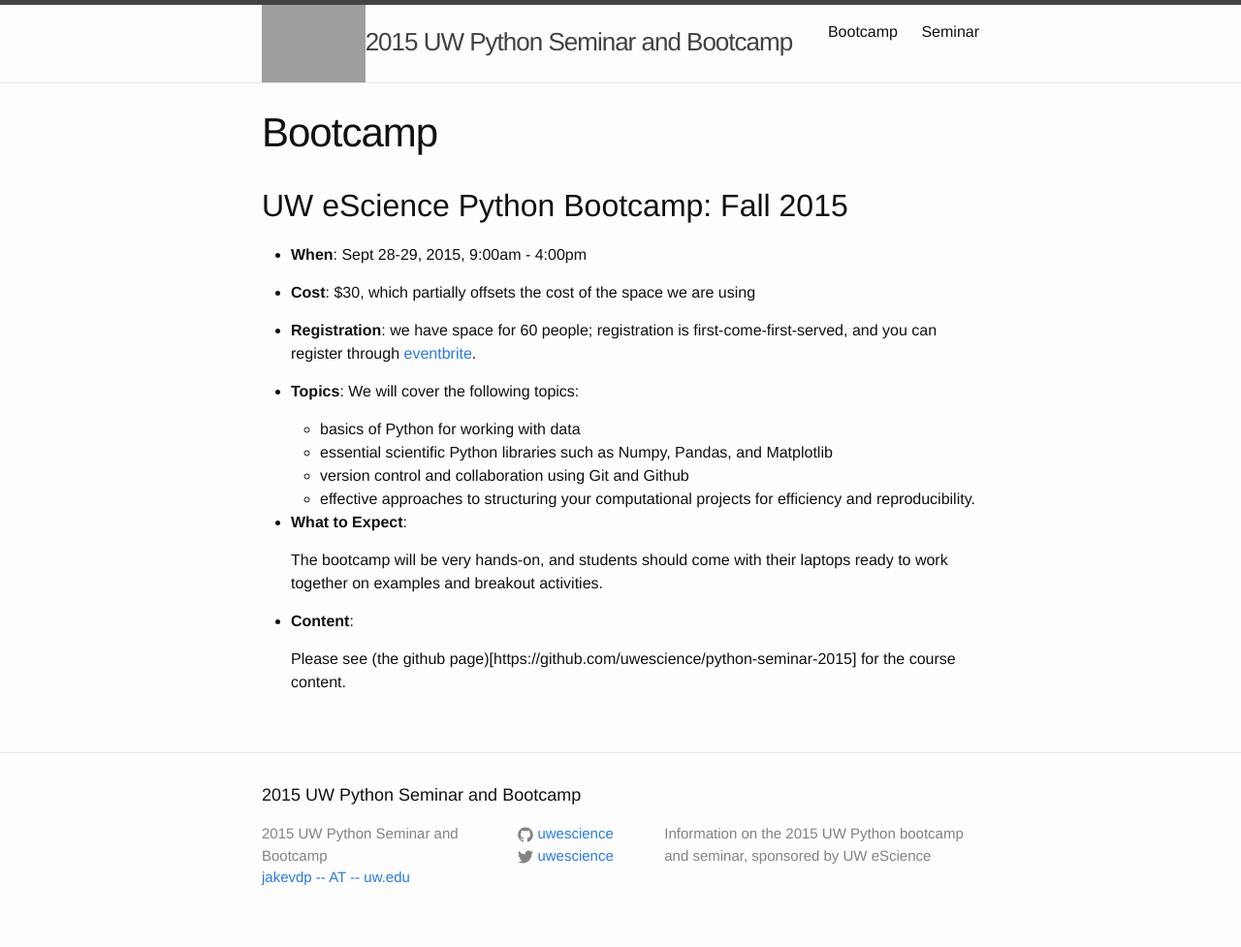
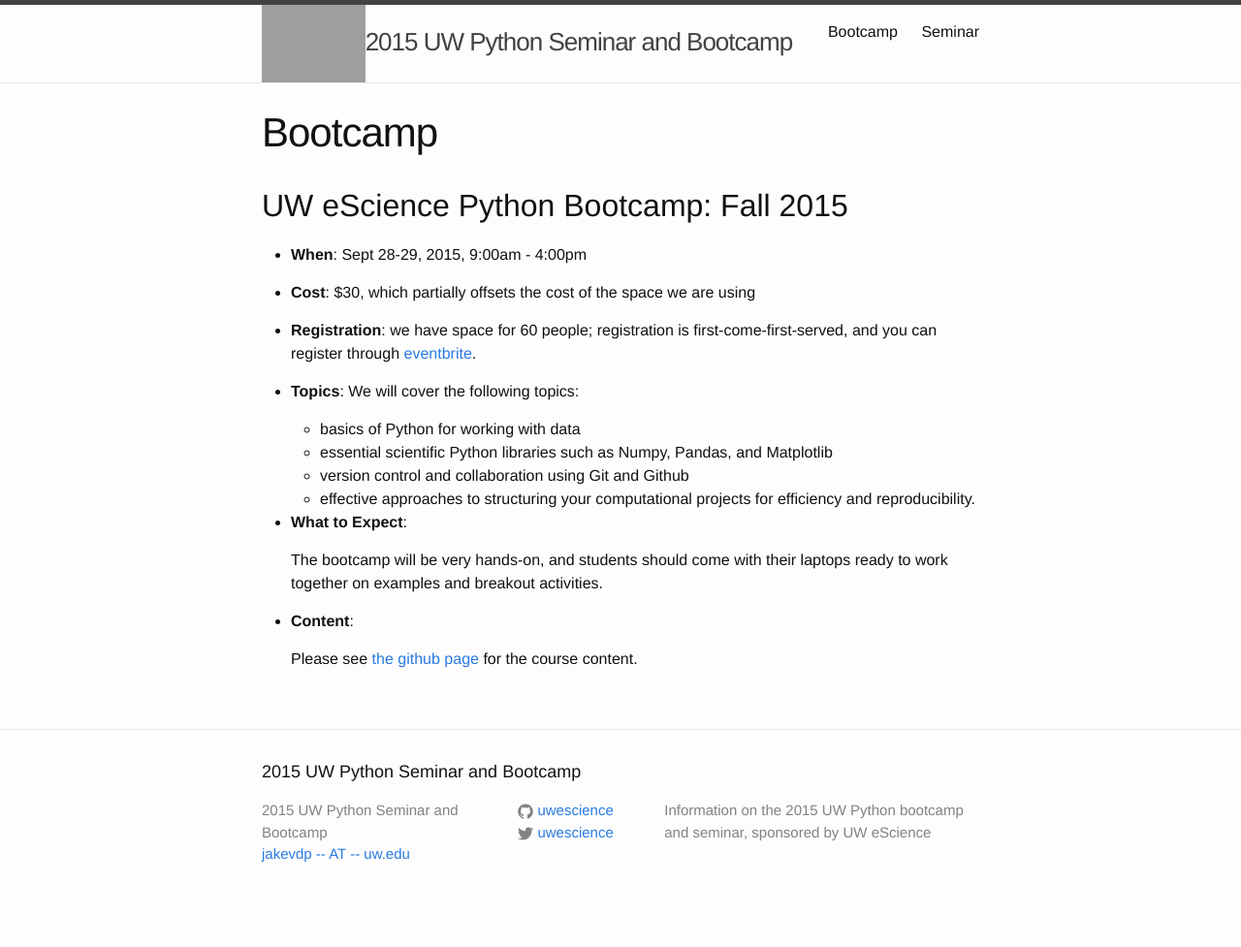
Before and after one commit to uwescience/python-seminar-2015, a Jekyll site: the page built from bootcamp.md, in a window 1280 px wide. Shown: the whole page at 97% size. Built offline with Jekyll 4.4.1, drawn with Linux system fonts in a browser that asks for light colours; after the commit the page ends 953 px from its top, so only the background shows below that.

Commit message:
add github link

```diff
--- a/bootcamp.md
+++ b/bootcamp.md
@@ -30,4 +30,4 @@ permalink: /bootcamp/
 
 - **Content**:
 
-  Please see (the github page)[https://github.com/uwescience/python-seminar-2015] for the course content.
+  Please see [the github page](https://github.com/uwescience/python-seminar-2015) for the course content.
```
